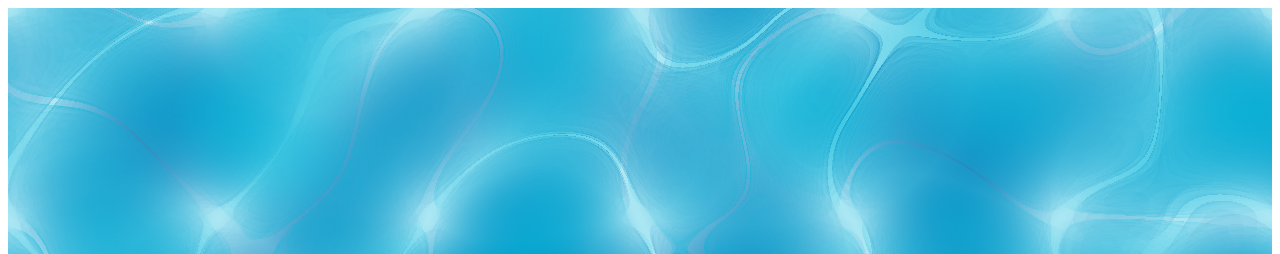
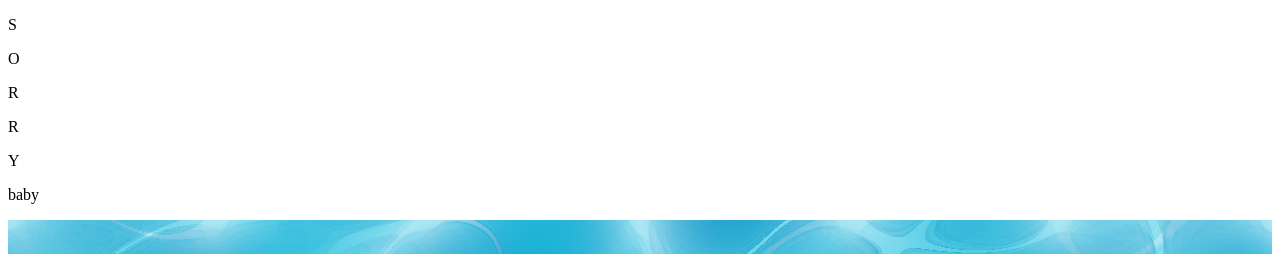
Before and after one commit to shreyanshshukla-git/shreyansh.github.io, a plain HTML site: page index.html in a window 1280 px wide. Shown: the top 254 px of the page. Drawn offline with Linux system fonts and the light colour scheme.

Commit message:
Update index.html

```diff
--- a/index.html
+++ b/index.html
@@ -1,6 +1,14 @@
 <!DOCTYPE html>
 <html>
 	<body>
+		<div class='container'>
+    <p>S</p>
+    <p>O</p>
+    <p>R</p>
+    <p>R</p>
+    <p>Y</p>
+    <p>baby</p>
+</div>
 <svg viewBox="0 0 1000 1000">
 	<filter id="displacementFilter1">
     <feTurbulence
```
